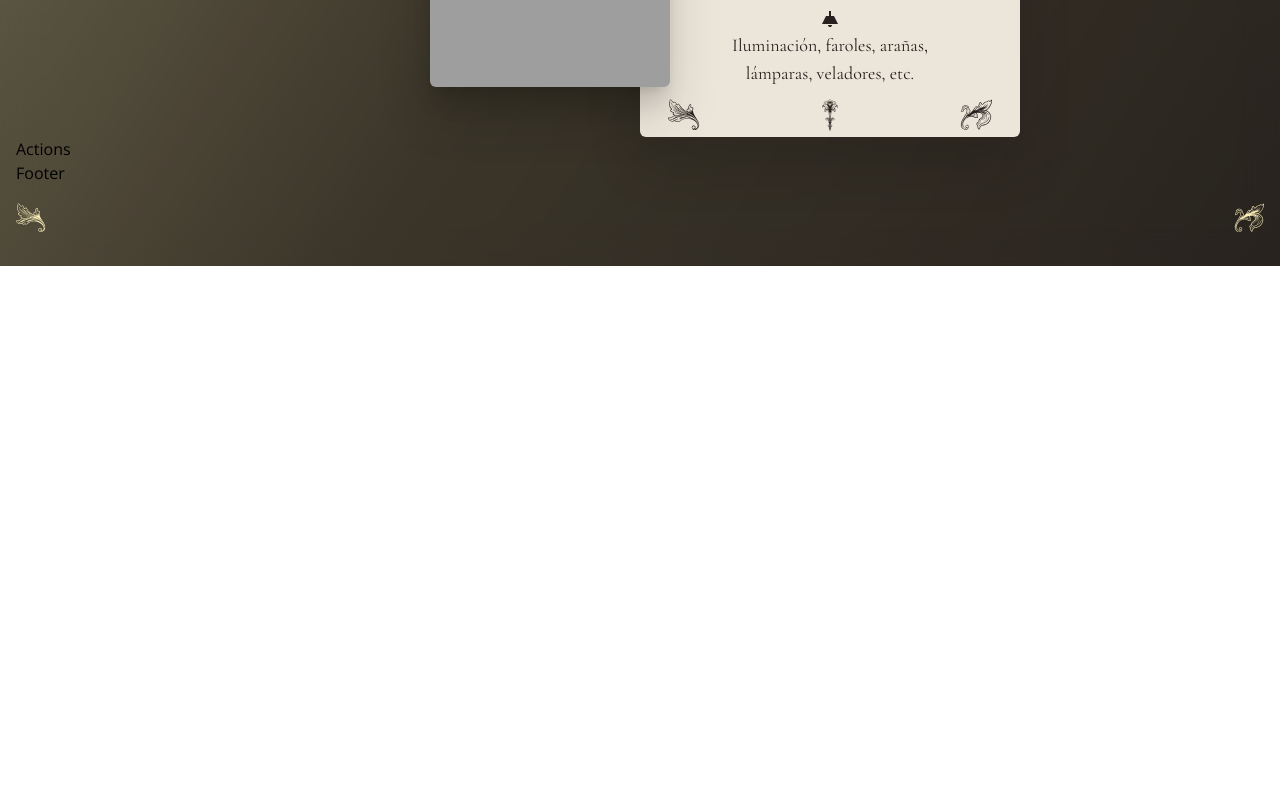
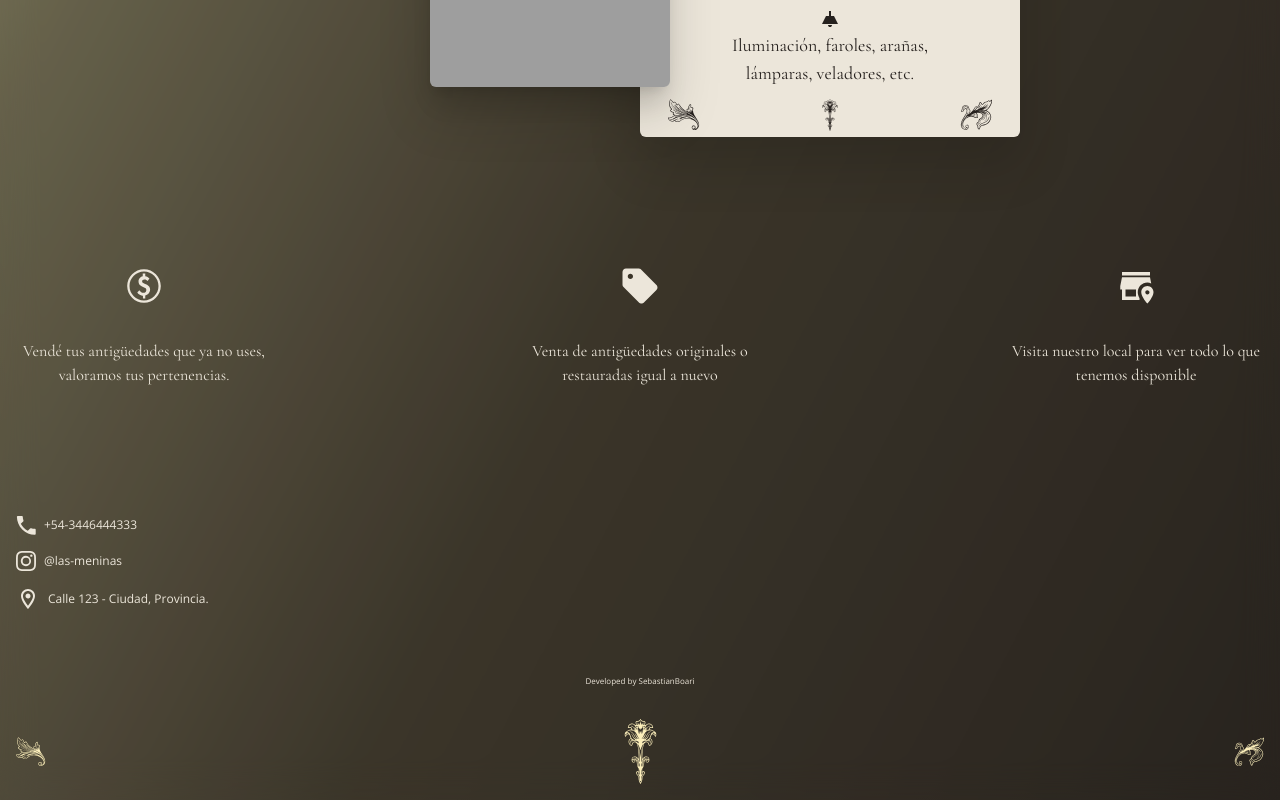
Before and after one commit to SebastianBoari/las-meninas, a React (Vite) app: page / in a window 1280 px wide. Shown: the part 1658-2458 px from the top of the page. Before the commit the page ends 1924 px from the top, so only its background shows below. Built offline with nearby package versions, Linux system fonts and the light colour scheme; no server answers; the database is empty; grey boxes are pictures that could not be loaded.

Commit message:
feat: actions & footer

```diff
--- a/src/Layout/BackgroundOrnament.jsx
+++ b/src/Layout/BackgroundOrnament.jsx
@@ -33,7 +33,7 @@ const BackgroundOrnament = ({ children }) => {
 
       <div className="flex flex-row items-center justify-between">
         <FooterLeft width={'30'} height={'30'} color={'#FCEFBB'} />
-        <FooterCenter width={'35'} height={'65'} />
+        <FooterCenter width={'35'} height={'65'} color={'#FCEFBB'} />
         <FooterRight width={'30'} height={'30'} color={'#FCEFBB'} />
       </div>
     </div>
--- a/src/components/Actions.jsx
+++ b/src/components/Actions.jsx
@@ -1,7 +1,38 @@
-import React from 'react'
+import MoneyIcon from '../partials/icons/MoneyIcon'
+import SellIcon from '../partials/icons/SellIcon'
+import LocationIcon from '../partials/icons/LocationIcon'
 
 const Actions = () => {
-  return <div>Actions</div>
+  return (
+    <div className="flex items-center justify-between mt-32">
+      <div className="flex flex-col items-center w-64 gap-8">
+        <div>
+          <MoneyIcon width={'42px'} height={'42px'} color={'#ECE6DA'} />
+        </div>
+        <p className="font-serif not-italic font-normal text-center text-vanillaGray">
+          Vendé tus antigüedades que ya no uses, valoramos tus pertenencias.
+        </p>
+      </div>
+
+      <div className="flex flex-col items-center w-64 gap-8">
+        <div>
+          <SellIcon width={'42px'} height={'42px'} color={'#ECE6DA'} />
+        </div>
+        <p className="font-serif not-italic font-normal text-center text-vanillaGray">
+          Venta de antigüedades originales o restauradas igual a nuevo
+        </p>
+      </div>
+
+      <div className="flex flex-col items-center w-64 gap-8">
+        <div>
+          <LocationIcon width={'42px'} height={'42px'} color={'#ECE6DA'} />
+        </div>
+        <p className="font-serif not-italic font-normal text-center text-vanillaGray">
+          Visita nuestro local para ver todo lo que tenemos disponible
+        </p>
+      </div>
+    </div>
+  )
 }
 
 export default Actions
--- a/src/components/Footer.jsx
+++ b/src/components/Footer.jsx
@@ -1,5 +1,46 @@
+import TelephoneIcon from '../partials/icons/TelephoneIcon'
+import InstagramIcon from '../partials/icons/InstagramIcon'
+import LocationPointIcon from '../partials/icons/LocationPointIcon'
+
 const Footer = () => {
-  return <div>Footer</div>
+  return (
+    <>
+      <div className="flex items-end justify-between mt-32 mb-16">
+        <div className="flex flex-col gap-4">
+          <div className="flex items-center gap-2">
+            <TelephoneIcon width={'20px'} height={'20px'} color={'#ECE6DA'} />
+            <p className="font-sans text-xs not-italic font-normal text-vanillaGray">
+              +54-3446444333{' '}
+            </p>
+          </div>
+
+          <div className="flex items-center gap-2">
+            <InstagramIcon width={'20px'} height={'20px'} color={'#ECE6DA'} />
+
+            <p className="font-sans text-xs not-italic font-normal text-vanillaGray">
+              @las-meninas
+            </p>
+          </div>
+
+          <div className="flex items-center gap-2">
+            <LocationPointIcon
+              width={'24px'}
+              height={'24px'}
+              color={'#ECE6DA'}
+            />
+            <p className="font-sans text-xs not-italic font-normal text-vanillaGray">
+              Calle 123 - Ciudad, Provincia.
+            </p>
+          </div>
+        </div>
+      </div>
+      <div className="grid w-full my-8 place-items-center">
+        <p className="text-vanillaGray text-[8px] font-sans font-normal">
+          Developed by SebastianBoari
+        </p>
+      </div>
+    </>
+  )
 }
 
 export default Footer
--- /dev/null
+++ b/src/partials/icons/LocationIcon.jsx
@@ -0,0 +1,18 @@
+const LocationIcon = ({ width, height, color }) => {
+  return (
+    <svg
+      width={width}
+      height={height}
+      viewBox="0 0 48 48"
+      fill="none"
+      xmlns="http://www.w3.org/2000/svg"
+    >
+      <path
+        d="M40 12H8V8H40V12ZM26 31C26 33.28 26.86 35.72 28 38V40H8V28H6V24L8 14H40L41.4 21C40 20.36 38.56 20 37 20C31 20 26 25 26 31ZM24 28H12V36H24V28ZM44 31C44 36.2 37 44 37 44C37 44 30 36.2 30 31C30 27.2 33.2 24 37 24C40.8 24 44 27.2 44 31ZM39.4 31.2C39.4 30 38.2 28.8 37 28.8C35.8 28.8 34.6 29.8 34.6 31.2C34.6 32.4 35.6 33.6 37 33.6C38.4 33.6 39.6 32.4 39.4 31.2Z"
+        fill={color}
+      />
+    </svg>
+  )
+}
+
+export default LocationIcon
--- /dev/null
+++ b/src/partials/icons/LocationPointIcon.jsx
@@ -0,0 +1,18 @@
+const LocationPointIcon = ({ width, height, color }) => {
+  return (
+    <svg
+      width={width}
+      height={height}
+      viewBox="0 0 24 24"
+      fill="none"
+      xmlns="http://www.w3.org/2000/svg"
+    >
+      <path
+        d="M12 6.5C12.663 6.5 13.2989 6.76339 13.7678 7.23223C14.2366 7.70107 14.5 8.33696 14.5 9C14.5 9.3283 14.4353 9.65339 14.3097 9.95671C14.1841 10.26 13.9999 10.5356 13.7678 10.7678C13.5356 10.9999 13.26 11.1841 12.9567 11.3097C12.6534 11.4353 12.3283 11.5 12 11.5C11.337 11.5 10.7011 11.2366 10.2322 10.7678C9.76339 10.2989 9.5 9.66304 9.5 9C9.5 8.33696 9.76339 7.70107 10.2322 7.23223C10.7011 6.76339 11.337 6.5 12 6.5ZM12 2C13.8565 2 15.637 2.7375 16.9497 4.05025C18.2625 5.36301 19 7.14348 19 9C19 14.25 12 22 12 22C12 22 5 14.25 5 9C5 7.14348 5.7375 5.36301 7.05025 4.05025C8.36301 2.7375 10.1435 2 12 2ZM12 4C10.6739 4 9.40215 4.52678 8.46447 5.46447C7.52678 6.40215 7 7.67392 7 9C7 10 7 12 12 18.71C17 12 17 10 17 9C17 7.67392 16.4732 6.40215 15.5355 5.46447C14.5979 4.52678 13.3261 4 12 4Z"
+        fill={color}
+      />
+    </svg>
+  )
+}
+
+export default LocationPointIcon
--- /dev/null
+++ b/src/partials/icons/TelephoneIcon.jsx
@@ -0,0 +1,18 @@
+const TelephoneIcon = ({ width, height, color }) => {
+  return (
+    <svg
+      width={width}
+      height={height}
+      viewBox="0 0 14 14"
+      fill="none"
+      xmlns="http://www.w3.org/2000/svg"
+    >
+      <path
+        d="M5.4246 9.00201C6.27313 9.85054 7.22773 10.54 8.24596 11.0597L9.88998 9.41567C10.1021 9.20354 10.4044 9.1452 10.6643 9.23536C11.4439 9.49522 12.25 9.63311 13.0614 9.67023C13.247 9.66493 13.4379 9.73917 13.5705 9.87176C13.7296 10.0309 13.7985 10.2271 13.7985 10.418L13.7985 13.0484C13.7977 13.2452 13.7196 13.4337 13.5811 13.5735C13.4326 13.722 13.2417 13.7962 13.0508 13.7962C9.89529 13.7166 6.77164 12.4704 4.36394 10.0627C1.95625 7.65498 0.709971 4.53133 0.630421 1.37587C0.630421 1.18495 0.704667 0.99403 0.853159 0.845538C0.996348 0.702349 1.18727 0.628103 1.37819 0.628103L4.00862 0.628103C4.19954 0.628103 4.39576 0.697046 4.55486 0.856145C4.68832 0.994042 4.76255 1.17867 4.76169 1.37057C4.79351 2.17667 4.9314 2.98277 5.19126 3.76235C5.23678 3.89534 5.24401 4.03845 5.21213 4.17535C5.18025 4.31225 5.11054 4.43744 5.01095 4.53664L3.36692 6.18066C3.88665 7.19889 4.57608 8.15349 5.4246 9.00201Z"
+        fill={color}
+      />
+    </svg>
+  )
+}
+
+export default TelephoneIcon
```
Also changed, not shown: src/partials/icons/SellIcon.jsx (renamed from src/partials/icons/SellIcons.jsx).
